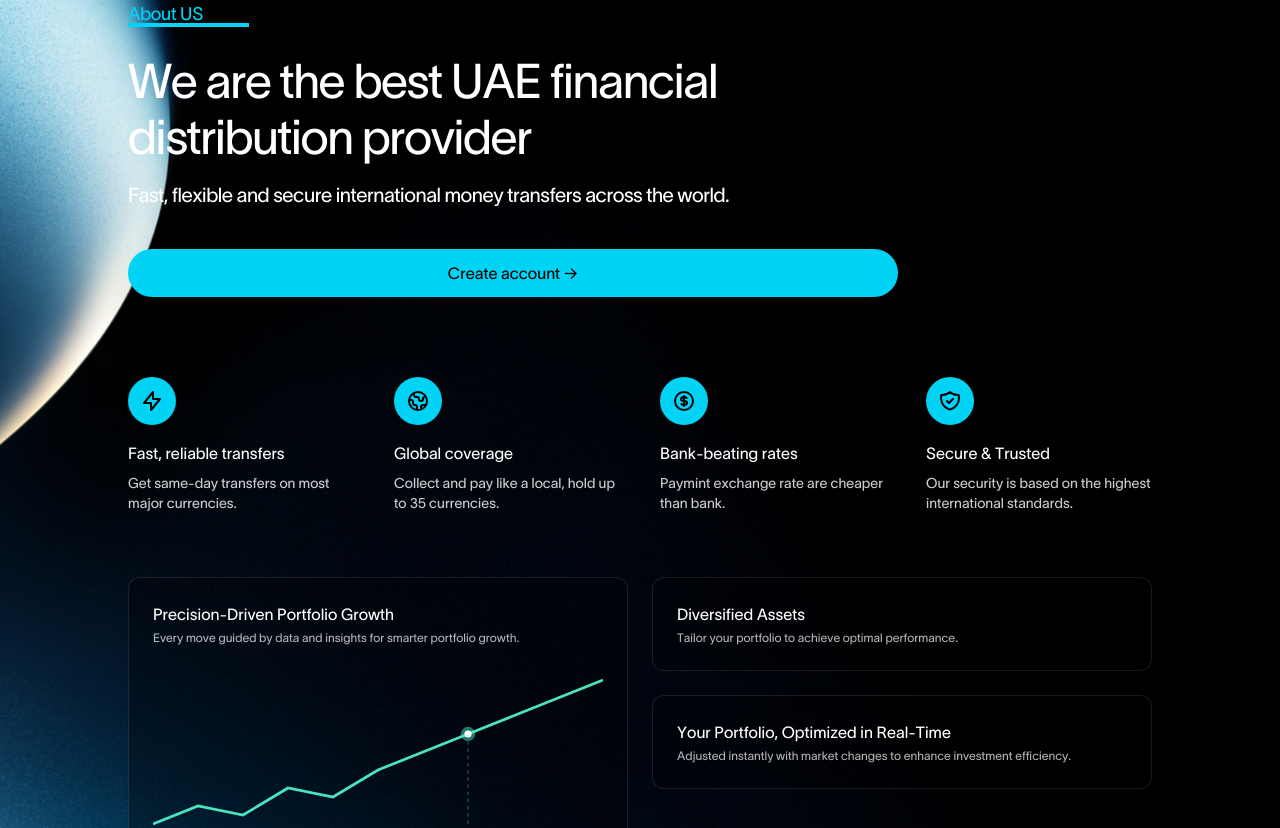
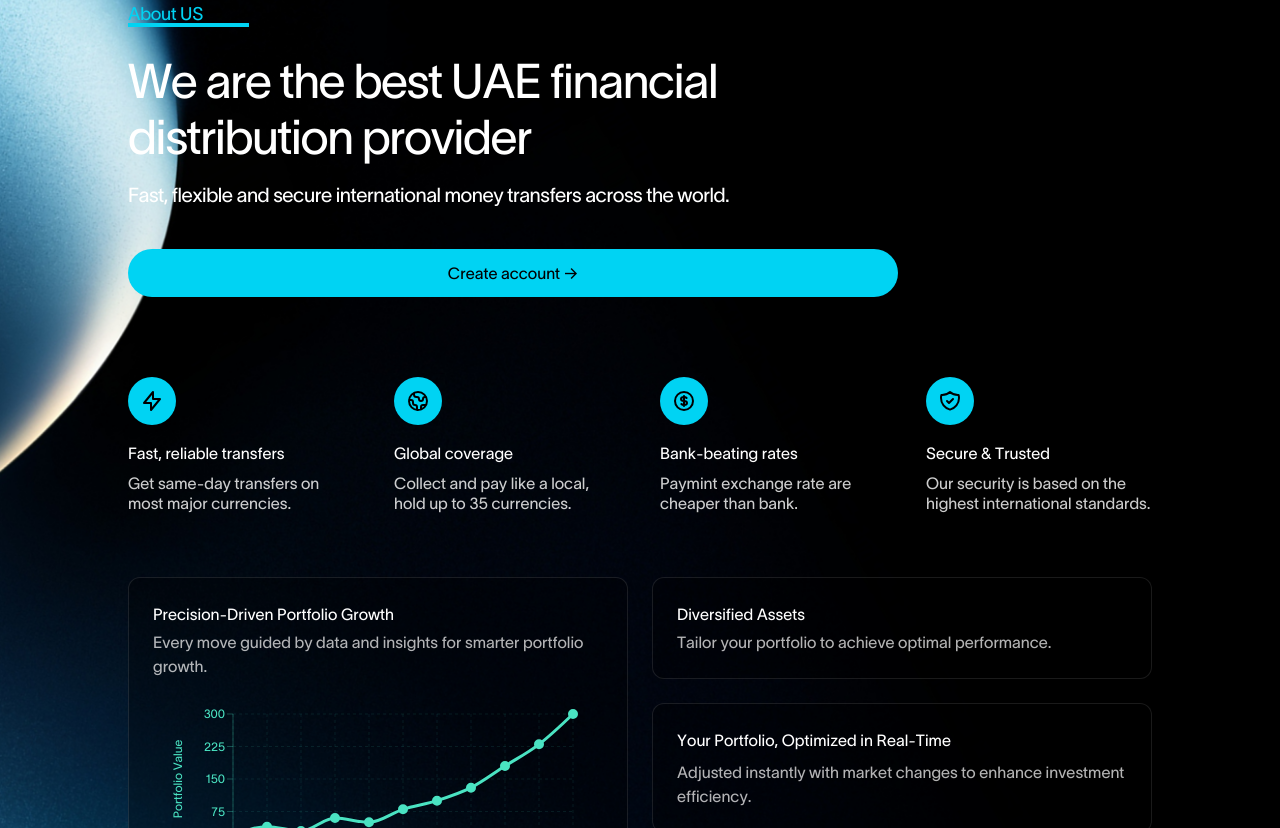
Before and after one commit to valura-ai/ValuraAI, a Next.js app in the folder apps/web/: page / in a window 1280 px wide. Shown: the part 1972-2800 px from the top of the page. Built offline with nearby package versions, Linux system fonts and the light colour scheme; no server answers; what aws-amplify would draw is missing.

Commit message:
added recharts

```diff
--- a/apps/web/app/landing/components/layout/HomeNavbar.tsx
+++ b/apps/web/app/landing/components/layout/HomeNavbar.tsx
@@ -91,7 +91,7 @@ const Navbar = () => {
         </div>
         <Link
           href="/auth"
-          className="px-6 py-2 bg-cyan-500 hover:bg-cyan-600 text-black rounded-full transition-colors duration-200 font-medium"
+          className="px-6 py-2 bg-cyan-500 hover:bg-cyan-600 text-black rounded-full font-medium"
         >
           Sign In/Up
         </Link>
--- a/apps/web/app/landing/components/sections/About.tsx
+++ b/apps/web/app/landing/components/sections/About.tsx
@@ -1,6 +1,132 @@
-import React from "react";
+"use client";
+
+import React, { useState, useEffect } from "react";
 
 const About = () => {
+  const [isClient, setIsClient] = useState(false);
+
+  // Ensure we're on the client before rendering the chart
+  useEffect(() => {
+    setIsClient(true);
+  }, []);
+
+  // Data points extracted from the original SVG path
+  const chartData = [
+    { x: 0, value: 20 }, // Inverted: 180 -> 20
+    { x: 1, value: 40 }, // Inverted: 160 -> 40
+    { x: 2, value: 30 }, // Inverted: 170 -> 30
+    { x: 3, value: 60 }, // Inverted: 140 -> 60
+    { x: 4, value: 50 }, // Inverted: 150 -> 50
+    { x: 5, value: 80 }, // Inverted: 120 -> 80
+    { x: 6, value: 100 }, // Inverted: 100 -> 100
+    { x: 7, value: 130 }, // Inverted: 80 -> 120 (highlighted point)
+    { x: 8, value: 180 }, // Inverted: 60 -> 140
+    { x: 9, value: 230 }, // Inverted: 40 -> 160
+    { x: 10, value: 300 }, // Inverted: 20 -> 180
+  ];
+
+  // Chart component to render only on client
+  const ChartComponent = () => {
+    if (!isClient) {
+      return (
+        <div className="w-full h-full flex items-center justify-center">
+          <div className="text-cyan-400 text-sm">Loading chart...</div>
+        </div>
+      );
+    }
+
+    // Use require to import recharts on client-side only
+    const {
+      LineChart,
+      Line,
+      XAxis,
+      YAxis,
+      ResponsiveContainer,
+      ReferenceLine,
+      Tooltip,
+      CartesianGrid,
+    } = require("recharts");
+
+    // Custom tooltip component
+    const CustomTooltip = ({ active, payload, label }: any) => {
+      if (active && payload && payload.length) {
+        return (
+          <div className="bg-black/80 text-white p-2 rounded shadow-lg border border-cyan-400/20">
+            <p className="text-cyan-400 text-sm">{`Month: ${label}`}</p>
+            <p className="text-white text-sm">{`Value: ${payload[0].value}`}</p>
+          </div>
+        );
+      }
+      return null;
+    };
+
+    return (
+      <ResponsiveContainer width="100%" height="100%">
+        <LineChart
+          data={chartData}
+          margin={{ top: 20, right: 30, left: 20, bottom: 20 }}
+        >
+          {/* Grid lines for better readability */}
+          <CartesianGrid
+            strokeDasharray="3 3"
+            stroke="#4AE3C2"
+            strokeOpacity={0.1}
+          />
+
+          <XAxis
+            dataKey="x"
+            axisLine={{ stroke: "#4AE3C2", strokeOpacity: 0.3 }}
+            tickLine={{ stroke: "#4AE3C2", strokeOpacity: 0.3 }}
+            tick={{ fill: "#4AE3C2", fontSize: 12 }}
+            label={{
+              value: "Time Period",
+              position: "insideBottom",
+              offset: -10,
+              style: { textAnchor: "middle", fill: "#4AE3C2", fontSize: 12 },
+            }}
+          />
+          <YAxis
+            axisLine={{ stroke: "#4AE3C2", strokeOpacity: 0.3 }}
+            tickLine={{ stroke: "#4AE3C2", strokeOpacity: 0.3 }}
+            tick={{ fill: "#4AE3C2", fontSize: 12 }}
+            label={{
+              value: "Portfolio Value",
+              angle: -90,
+              position: "insideLeft",
+              style: { textAnchor: "middle", fill: "#4AE3C2", fontSize: 12 },
+            }}
+          />
+
+          {/* Tooltip for hover interactions */}
+          <Tooltip
+            content={<CustomTooltip />}
+            cursor={{
+              stroke: "#4AE3C2",
+              strokeWidth: 2,
+              strokeDasharray: "4 4",
+              strokeOpacity: 0.8,
+            }}
+          />
+
+          <Line
+            type="monotone"
+            dataKey="value"
+            stroke="#4AE3C2"
+            strokeWidth={3}
+            dot={{ fill: "#4AE3C2", strokeWidth: 2, r: 4 }}
+            activeDot={{
+              r: 8,
+              fill: "#4AE3C2",
+              stroke: "#fff",
+              strokeWidth: 3,
+              filter: "drop-shadow(0px 0px 8px rgba(74, 227, 194, 0.6))",
+            }}
+          />
+        </LineChart>
+      </ResponsiveContainer>
+    );
+  };
+
   return (
     <section
       className="flex flex-col overflow-hidden items-center justify-center px-[10%] py-[136px] max-md:max-w-full max-md:px-5 max-md:py-[100px] relative"
@@ -24,7 +150,7 @@ const About = () => {
           world.
         </p>
         <a
-          href="/auth"
+          href="api/auth/login"
           className="bg-cyan-400 flex items-center justify-center w-full max-w-[770px] text-black font-medium mt-10 py-3 rounded-full no-underline"
         >
           <span>Create account</span>
@@ -52,7 +178,7 @@ const About = () => {
             <h4 className="text-base font-medium mt-4">
               Fast, reliable transfers
             </h4>
-            <p className="text-sm font-normal leading-5 text-white/80 mt-2">
+            <p className="text-md font-normal leading-5 text-white/80 mt-2">
               Get same-day transfers on most major currencies.
             </p>
           </div>
@@ -73,7 +199,7 @@ const About = () => {
               </svg>
             </div>
             <h4 className="text-base font-medium mt-4">Global coverage</h4>
-            <p className="text-sm font-normal leading-5 text-white/80 mt-2">
+            <p className="text-md font-normal leading-5 text-white/80 mt-2">
               Collect and pay like a local, hold up to 35 currencies.
             </p>
           </div>
@@ -94,7 +220,7 @@ const About = () => {
               </svg>
             </div>
             <h4 className="text-base font-medium mt-4">Bank-beating rates</h4>
-            <p className="text-sm font-normal leading-5 text-white/80 mt-2">
+            <p className="text-md font-normal leading-5 text-white/80 mt-2">
               Paymint exchange rate are cheaper than bank.
             </p>
           </div>
@@ -115,7 +241,7 @@ const About = () => {
               </svg>
             </div>
             <h4 className="text-base font-medium mt-4">Secure & Trusted</h4>
-            <p className="text-sm font-normal leading-5 text-white/80 mt-2">
+            <p className="text-md font-normal leading-5 text-white/80 mt-2">
               Our security is based on the highest international standards.
             </p>
           </div>
@@ -127,34 +253,15 @@ const About = () => {
             <h4 className="text-white text-base font-medium">
               Precision-Driven Portfolio Growth
             </h4>
-            <p className="text-white/70 text-xs mt-1">
+            <p className="text-white/70 text-md mt-1">
               Every move guided by data and insights for smarter portfolio
               growth.
             </p>
             <div className="mt-4 relative">
-              {/* SVG Chart */}
-              <svg viewBox="0 0 500 200" className="w-full">
-                <path
-                  d="M0,180 L50,160 L100,170 L150,140 L200,150 L250,120 L300,100 L350,80 L400,60 L450,40 L500,20"
-                  fill="none"
-                  stroke="#4AE3C2"
-                  strokeWidth="3"
-                />
-                {/* Highlight dot */}
-                <circle cx="350" cy="80" r="8" fill="#4AE3C2" opacity="0.5" />
-                <circle cx="350" cy="80" r="4" fill="#fff" />
-                {/* Vertical line from dot */}
-                <line
-                  x1="350"
-                  y1="80"
-                  x2="350"
-                  y2="180"
-                  stroke="#4AE3C2"
-                  strokeWidth="1"
-                  opacity="0.5"
-                  strokeDasharray="4"
-                />
-              </svg>
+              {/* Recharts LineChart - Only render on client */}
+              <div className="w-full h-[200px]">
+                <ChartComponent />
+              </div>
             </div>
           </div>
 
@@ -164,15 +271,16 @@ const About = () => {
               <h4 className="text-white text-base font-medium">
                 Diversified Assets
               </h4>
-              <p className="text-white/70 text-xs mt-1">
+              <p className="text-white/70 text-md mt-1">
                 Tailor your portfolio to achieve optimal performance.
               </p>
             </div>
+
             <div className="bg-[rgba(0,0,0,0.3)] border border-[rgba(255,255,255,0.1)] rounded-xl overflow-hidden p-6">
               <h4 className="text-white text-base font-medium">
                 Your Portfolio, Optimized in Real-Time
               </h4>
-              <p className="text-white/70 text-xs mt-1">
+              <p className="text-white/70 text-md mt-2">
                 Adjusted instantly with market changes to enhance investment
                 efficiency.
               </p>
--- a/apps/web/package.json
+++ b/apps/web/package.json
@@ -18,6 +18,7 @@
     "next": "^14.1.1",
     "react": "^18.2.0",
     "react-dom": "^18.2.0",
+    "recharts": "^2.15.3",
     "tailwind-merge": "^3.3.0"
   },
   "devDependencies": {
```
